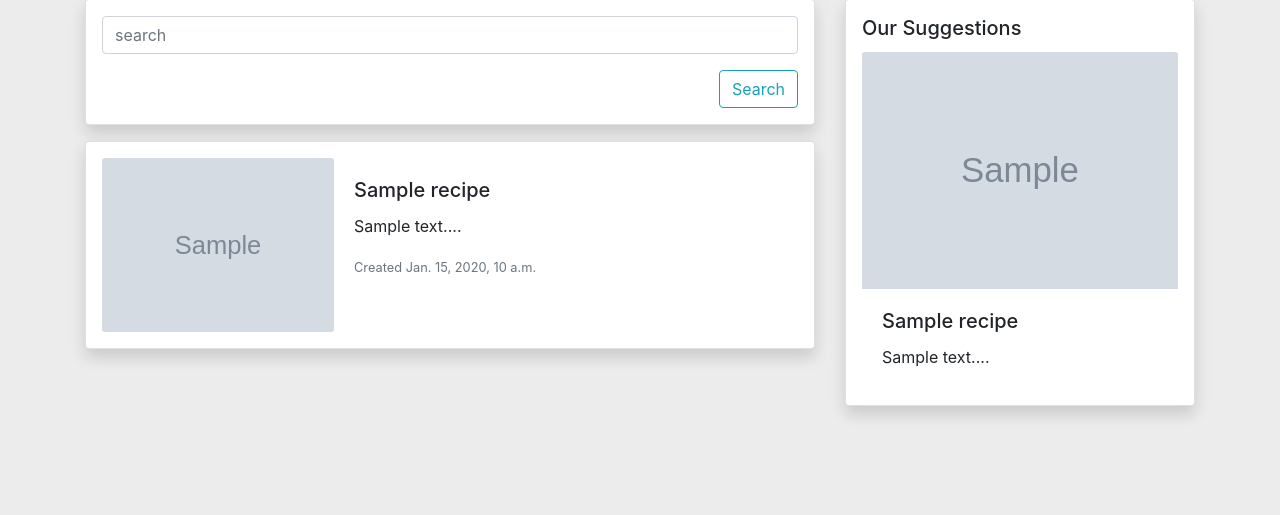
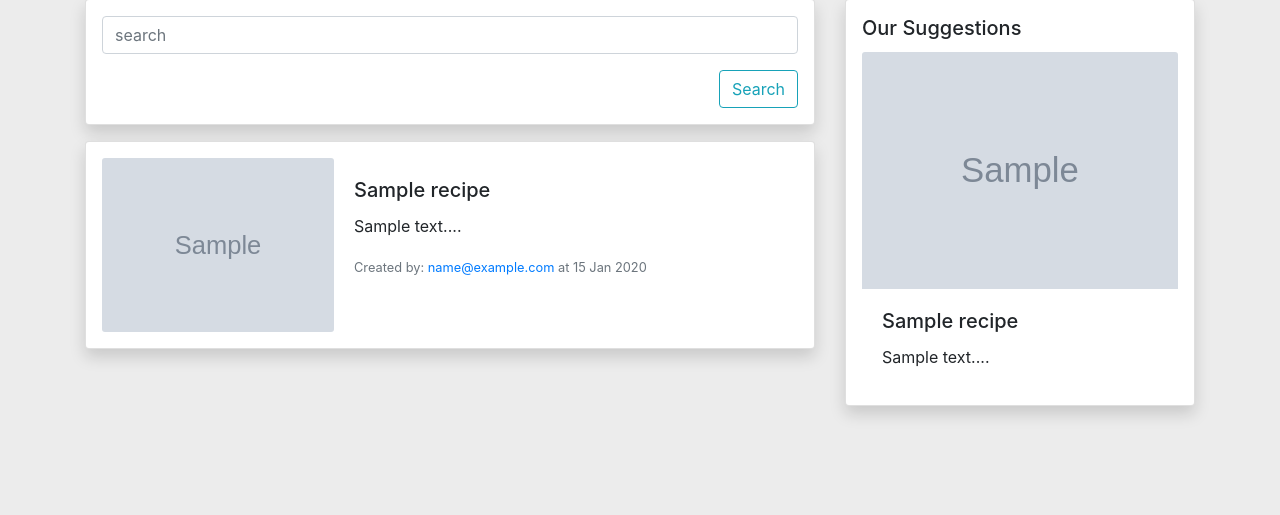
Before and after one commit to indresharma/culinary-app, a Django app: page / in a window 1280 px wide. Shown: the part 73-588 px from the top of the page. Run offline with Django 3.2, Linux system fonts and the light colour scheme; tables that the repository leaves empty hold one stand-in row (values such as "Sample post"); grey boxes marked "Sample" are stand-in pictures; some libraries are stand-ins or nearby versions.

Commit message:
added profile views

```diff
--- a/core/templates/core/_post.html
+++ b/core/templates/core/_post.html
@@ -8,7 +8,7 @@
             <div class="card-body">
                 <h5 class="card-title">{{object.title | capfirst}}</h5>
                 <p class="card-text">{{object.get_summary | capfirst}}</p>
-                <p class="card-text"><small class="text-muted">Created {{object.data_created}}</small></p>
+                <p class="card-text"><small class="text-muted">Created by: <span><a href="{% url 'profile' object.user.id %}">{{object.user}}</a></span> at {{object.data_created | date:'d M Y'}}</small></p>
             </div>
         </div>
     </div>
--- a/core/templates/core/base.html
+++ b/core/templates/core/base.html
@@ -65,7 +65,7 @@
         {% if user.is_authenticated %}
 
         <a class="nav-item nav-link" href="{% url 'core:create-recipe' %}" class="btn btn-simple">Add Post</a>
-        <a class="nav-item nav-link" href="{% url 'profile' %}" class="btn btn-simple">Hello,
+        <a class="nav-item nav-link" href="{% url 'profile' user.id %}" class="btn btn-simple">Hello,
           {{user.email}}</a>
         <a class="nav-item nav-link" href="{% url 'logout' %}" class="btn btn-simple">Logout</a>
 
--- a/core/templates/core/recipe_list.html
+++ b/core/templates/core/recipe_list.html
@@ -26,9 +26,15 @@
                 </form>
             </div>
 
+            {% if not queryset %}
+            <h5 class="mt-4 text-center">Not Found</h5>
+
+            {% else %}
             {% for object in queryset %}
             {% include 'core/_post.html' %}
             {% endfor %}
+            {% endif %}
+
         </div>
 
     </div>
--- a/core/urls.py
+++ b/core/urls.py
@@ -8,6 +8,6 @@ urlpatterns = [
     path('create-recipe/', views.CreateRecipeView.as_view(), name='create-recipe'),
     path('recipe/<int:pk>/', views.RecipeDetailView.as_view(), name='detail'),
     path('update-recipe/<int:pk>/', views.RecipeUpdateView.as_view(), name='update-recipe'),
-        path('delete-recipe/<int:pk>/', views.RecipeDeleteView.as_view(), name='delete-recipe'),
+    path('delete-recipe/<int:pk>/', views.RecipeDeleteView.as_view(), name='delete-recipe'),
 
 ]
--- a/culinary/urls.py
+++ b/culinary/urls.py
@@ -25,7 +25,7 @@ urlpatterns = [
     path('admin/', admin.site.urls),
     path('', include('core.urls')),
     path('register/', user_views.Register.as_view(), name='register'),
-    path('profile/', user_views.ProfileView.as_view(), name='profile'),
+    path('profile/<int:pk>/', user_views.ProfileView.as_view(), name='profile'),
     path('login/', auth_views.LoginView.as_view(template_name='user/login.html'), name='login'),
     path('logout/', auth_views.LogoutView.as_view(template_name='user/logout.html'), name='logout'),
 
--- a/user/templates/user/profile.html
+++ b/user/templates/user/profile.html
@@ -38,7 +38,7 @@
             </div>
             <div class="header">
                 <hr>
-                <h5>My Posts</h5>
+                <h5>Posts</h5>
                 <hr>
             </div>
             {% for object in user.profile.get_recipes %}
```
Also changed, not shown: user/views.py (+7 -4 lines).
